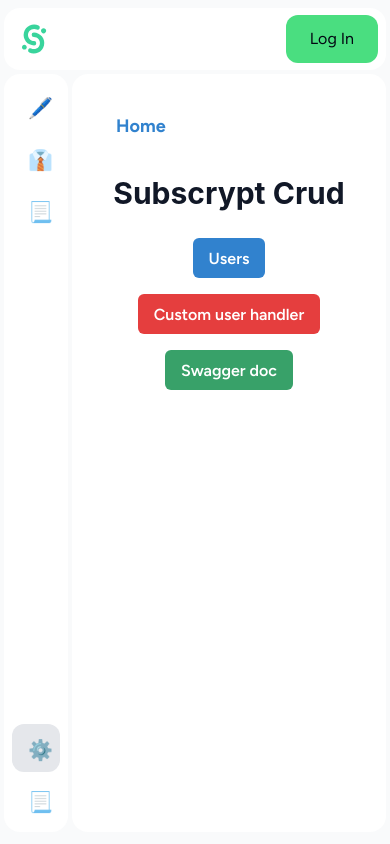
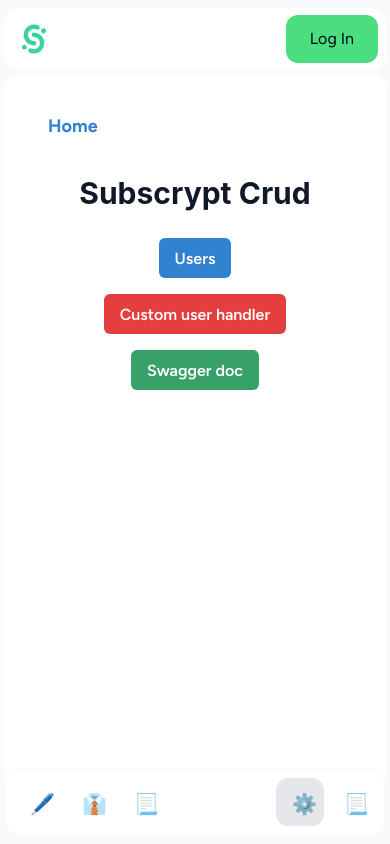
Before and after one commit to Subscrypt/spayce, a Next.js app: page /docs/nav in a window 390 px wide. Built offline with nearby package versions, Linux system fonts and the light colour scheme.

Commit message:
Fix custom handler and fix header

```diff
--- a/src/app/components/LeftMenu.tsx
+++ b/src/app/components/LeftMenu.tsx
@@ -13,8 +13,8 @@ const LeftMenu = () => {
   const pathName = usePathname;
 
   return (
-    <div className="rounded-2xl justify-between md:w-64 w-fit bg-white flex flex-col gap-1">
-      <div className="flex flex-col gap-1 p-2">
+    <div className="rounded-2xl justify-between md:w-64 sm:static absolute sm:w-fit bottom-2 border-gray-50 border-2 w-[98%] left-[1%] z-10 bg-white flex sm:flex-col flex-row gap-1">
+      <div className="flex flex-row sm:flex-col gap-1 p-2">
         <Button
           icon="🖊️"
           text="Subscriptions"
@@ -35,7 +35,7 @@ const LeftMenu = () => {
           isFocused={pathName() === "/billings" ? true : false}
         />
       </div>
-      <div className="flex flex-col gap-1 p-2">
+      <div className="flex flex-row sm:flex-col gap-1 p-2">
         <Button
           icon="⚙️"
           text="Dev"
--- a/src/app/docs/nav/page.tsx
+++ b/src/app/docs/nav/page.tsx
@@ -8,7 +8,7 @@ const Home = () => {
   const { push } = useRouter()
 
   const onCustomUserHandler = async () => {
-    const txt = await fetch('/newApi/users/custom').then((res) => res.text())
+    const txt = await fetch('/api/users/custom').then((res) => res.text())
     alert(txt)
   }
 
```
